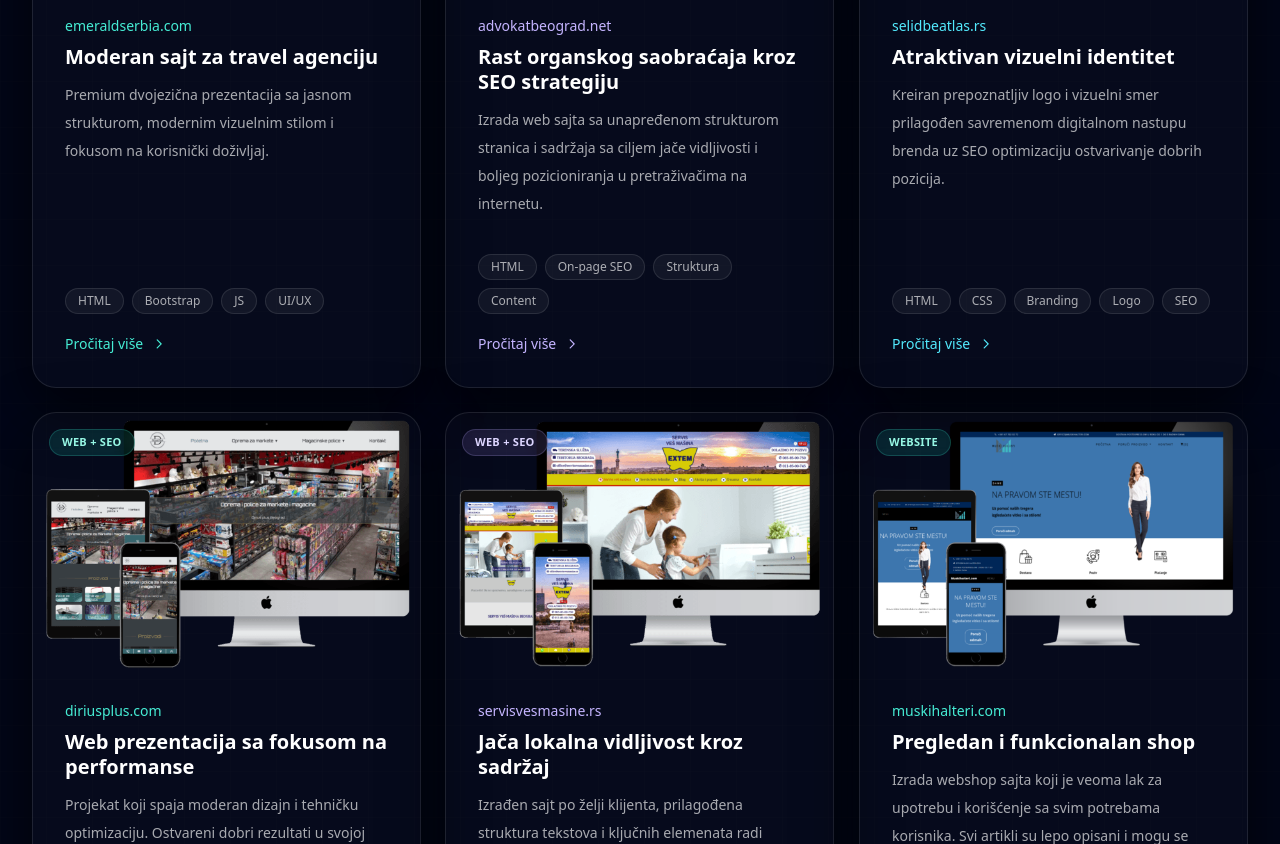
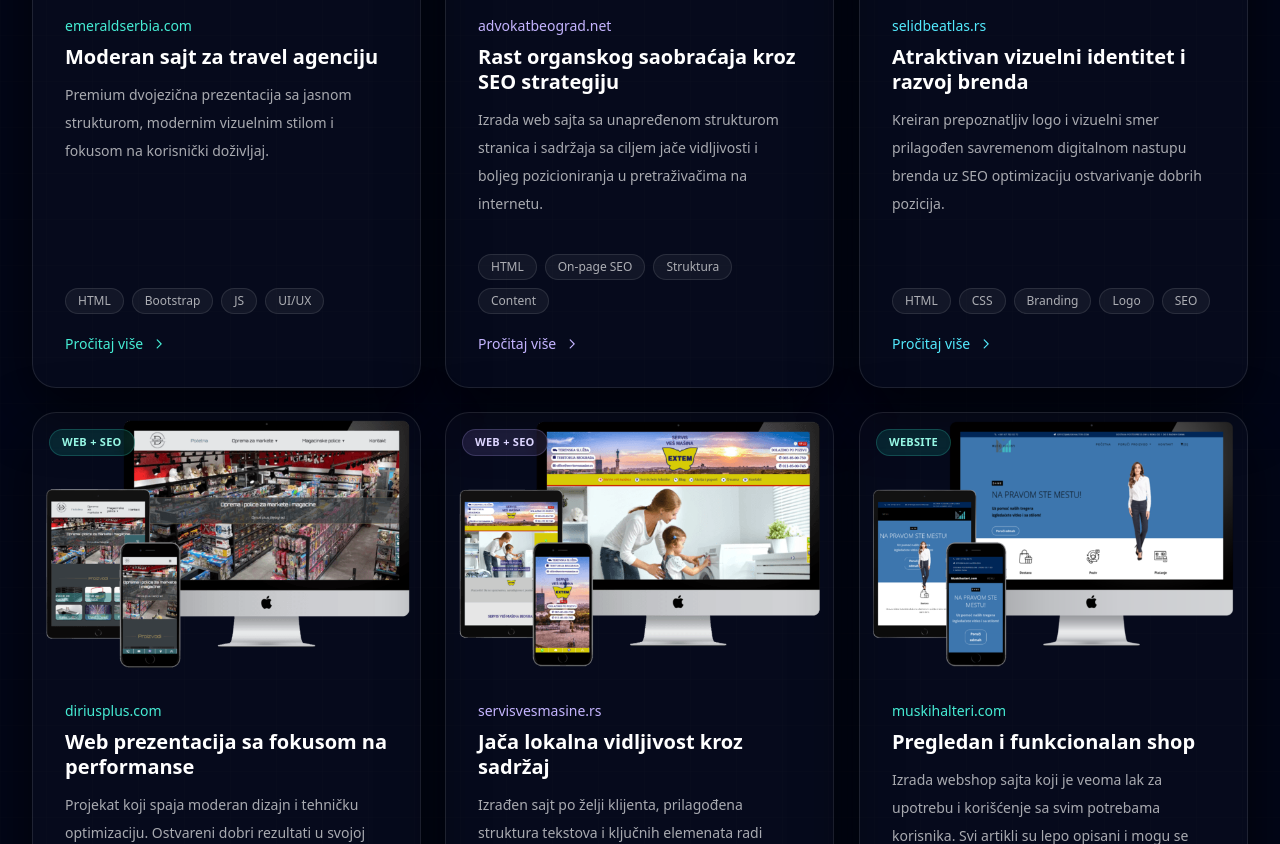
Before and after one commit to Dare3a/katizma, a website built with Vite: page portfolio.html in a window 1280 px wide. Shown: the part 1284-2128 px from the top of the page. Built offline with nearby package versions, Linux system fonts and the light colour scheme.

Commit message:
Na str portfolio u kartici atlaspromenjen naslov

```diff
--- a/portfolio.html
+++ b/portfolio.html
@@ -511,7 +511,7 @@
 
                     <a href="#"
                        class="mt-2 block text-xl font-semibold leading-tight text-white transition hover:text-cyan-300">
-                        Atraktivan vizuelni identitet
+                        Atraktivan vizuelni identitet i razvoj brenda
                     </a>
 
                     <p class="mt-3 text-sm leading-7 text-white/65">
```
